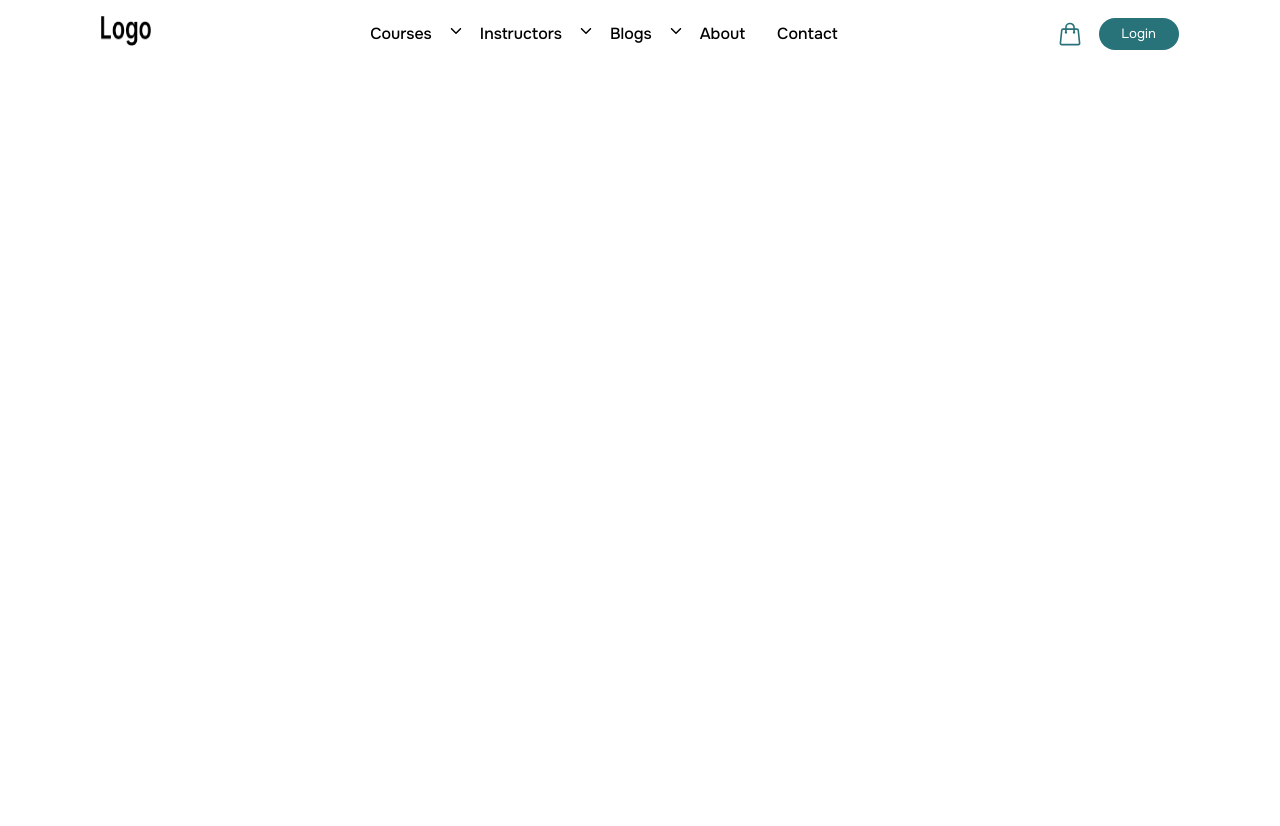
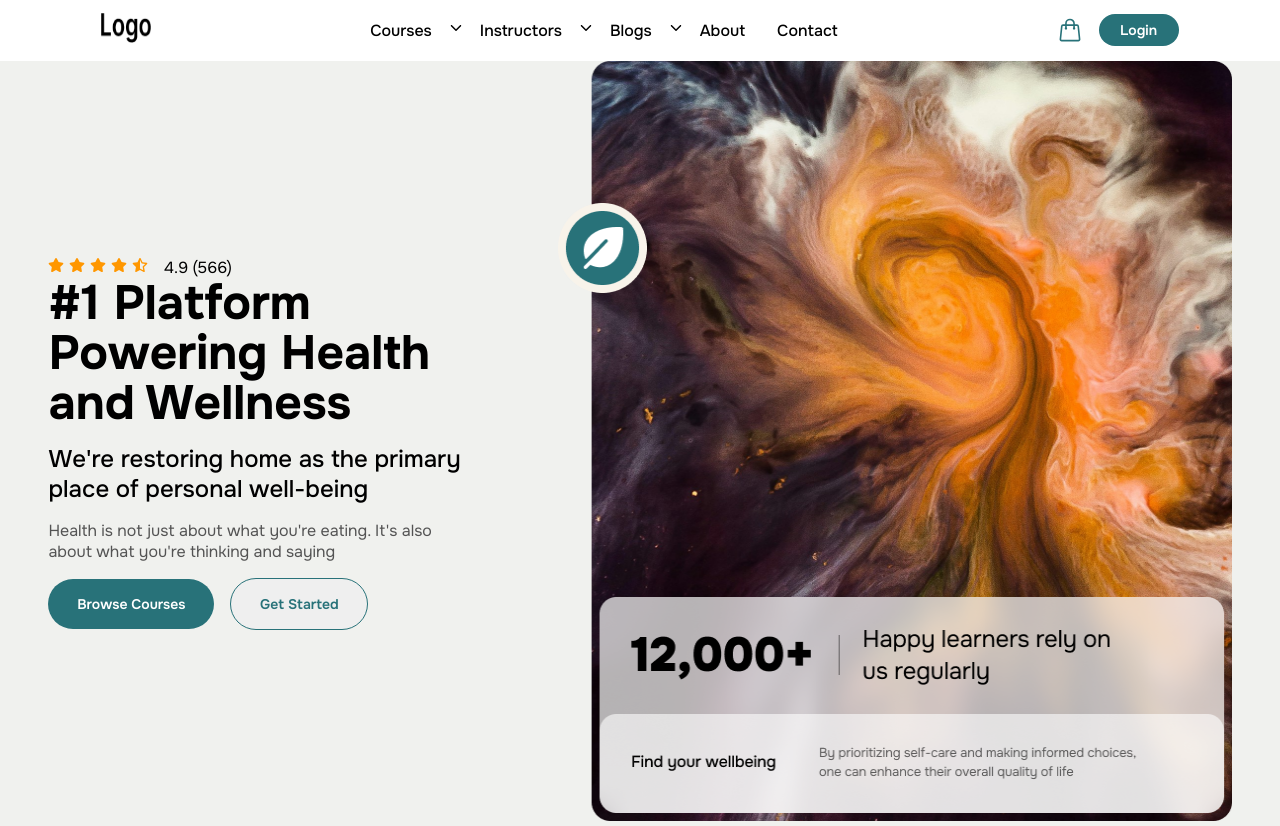
Before and after one commit to Fatiha26/eduPath, a Next.js app: page / in a window 1280 px wide. Before the commit the page ends 800 px from the top, so only its background shows below. Built offline with nearby package versions, Linux system fonts and the light colour scheme.

Commit message:
banner section done

```diff
--- /dev/null
+++ b/src/app/components/Banner.tsx
@@ -0,0 +1,41 @@
+import Image from 'next/image'
+import React from 'react'
+import { FaStar } from "react-icons/fa6";
+import { FaRegStarHalfStroke } from "react-icons/fa6";
+import styles from "../../../styles/banner.module.scss";
+
+const Banner = () => {
+    return (
+        <div className={styles.banner}>
+            <div className={styles.bannerText}>
+                <div>
+                    <span className={styles.banner__icon}>
+                        <FaStar className={styles.starIcon} />
+                        <FaStar className={styles.starIcon}/>
+                        <FaStar className={styles.starIcon}/>
+                        <FaStar className={styles.starIcon}/>
+                        <FaRegStarHalfStroke /></span>
+                    <span className={styles.banner__rating}>4.9 (566)</span>
+                </div>
+                <h1>#1 Platform<br/>
+                     Powering Health <br/>
+                     and Wellness</h1>
+                <h3>We&apos;re restoring home as the primary<br/> place of personal well-being</h3>
+                <p>Health is not just about what you&apos;re eating. It&apos;s also<br/> about what you&apos;re thinking and saying</p>
+                <div>
+                    <button className={styles.btn1}>Browse Courses</button>
+                    <button className={styles.btn2}>Get Started</button>
+                </div>
+            </div>
+            <div className={styles.bannerImg}>
+                <Image src='/image/banner.png'
+                    alt='banner image'
+                    width={674}
+                    height={760}
+                />
+            </div>
+        </div>
+    )
+}
+
+export default Banner
--- a/src/app/page.tsx
+++ b/src/app/page.tsx
@@ -1,11 +1,12 @@
 import Image from "next/image";
 import styles from "../../styles/page.module.scss";
+import Banner from "./components/Banner";
 
 export default function Home() {
   return (
     <div className={styles.page}>
        <main>
-
+         <Banner />
        </main>
     </div>
   );
--- /dev/null
+++ b/styles/banner.module.scss
@@ -0,0 +1,54 @@
+@import './_variable.scss';
+
+
+.banner{
+    display: flex;
+    justify-content: space-around;
+    align-items: center;
+    background-color: #F0F1EE;
+    .banner__icon{
+        color: #FF9700;
+        margin-right: 1rem;
+     .starIcon{
+        margin-right: 0.3rem;
+     }
+     .banner__rating{
+        font-size: 24px;
+     }
+}
+
+ h1{
+    font-weight: bold;
+    font-size: 48px;
+    line-height: 50px;
+    margin-bottom: 1rem;
+ }
+ h3{
+    font-weight: 500;
+    margin-bottom: 1rem;
+    font-size: 24px;
+ }
+ p{
+    font-size: 16px;
+    margin-bottom: 1rem;
+    color: #535353;
+ }
+ button{
+    padding: 1rem 1.8rem;
+    border-radius: 2rem;
+    font-size: 14px;
+    font-weight: 600;
+    outline: none;
+    border: none;
+    color: #fff;
+}
+.btn1{
+    margin-right: 1rem;
+    background-color: $primary-color;
+
+}
+.btn2{
+    border: 1px solid $primary-color;
+    color: $primary-color;
+}
+}
--- a/styles/nav.module.scss
+++ b/styles/nav.module.scss
@@ -1,36 +1,39 @@
-@use './_variable.scss' as vars;
+@import './_variable.scss';
 
-
-.navbar{
+.navbar {
   display: flex;
   justify-content: space-around;
   align-items: center;
-    padding: 1rem 0;
-    .navContainer{
+  padding: 0.8rem 0;
+  .navContainer {
     display: flex;
   }
-    .navlinks{
+  .navlinks {
     padding: 0 1rem;
     color: #000;
     font-weight: 500;
     font-size: 1rem;
   }
-    .navBtn{
+  .navBtn {
     display: flex;
     align-items: center;
     gap: 1rem;
   }
 
-    .shoppingIcon{
-      color: vars.$primary-color;
+  .shoppingIcon {
+    color: $primary-color;
   }
-    button{
+  button {
     width: 5rem;
     height: 2rem;
     border-radius: 2rem;
+    font-size: 14px;
+    font-weight: 600;
     outline: none;
     border: none;
-        background-color: vars.$primary-color;
+    background-color: $primary-color;
     color: #fff;
+
   }
+
 }
```
Lines whose indentation alone changed are shown as unchanged.
